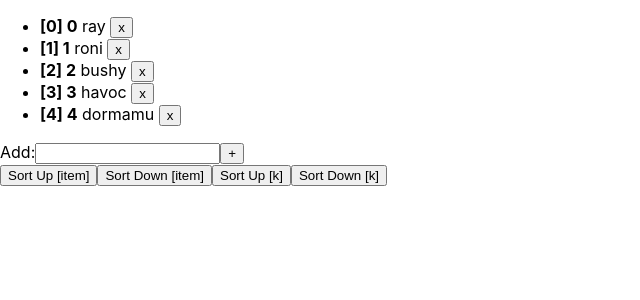
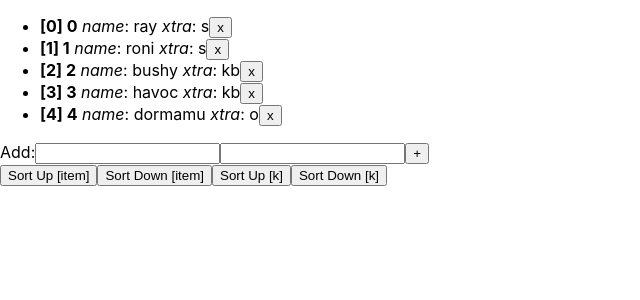
Before and after one commit to rmessina1010/auto_key_gen, a React (Create React App) app: page / in a window 1280 px wide. Shown: the top 300 px of the page, without its empty margins (0-640 px from the left). Built offline with nearby package versions, Linux system fonts and the light colour scheme.

Commit message:
removed root string argument from keyGen method.

```diff
--- a/src/App.js
+++ b/src/App.js
@@ -27,7 +27,7 @@
 function App() {
   return (
     <div className="App">
-      <ListContainer list={theData2} render={null} />
+      <ListContainer list={theData} render={ObjectList} />
     </div>
   );
 }
--- a/src/components/list.js
+++ b/src/components/list.js
@@ -13,7 +13,7 @@
 
 function ListContainer({ list, render }) {
     let [items, setItems] = useState(list.map((item, k) => ({ item, k })));
-    let [keyCount] = useState(keyGen('', items.length));
+    let [keyCount] = useState(keyGen(items.length));
 
     const newItem = useRef([]);
     const isItemObj = typeof items[0].item === 'object';
--- a/src/helpers/keyGen.js
+++ b/src/helpers/keyGen.js
@@ -1,8 +1,8 @@
-function* keyGen(root, ct = 1) {
+function* keyGen(ct = 1) {
     let nxt;
     while (true) {
         nxt = yield ct;
-        ct++ //(isNaN(nxt)) ? ct + 1 : ct + (nxt * 1);
+        ct = (isNaN(nxt)) ? ct + 1 : ct + Math.abs((nxt * 1));
     }
 }
 
```
